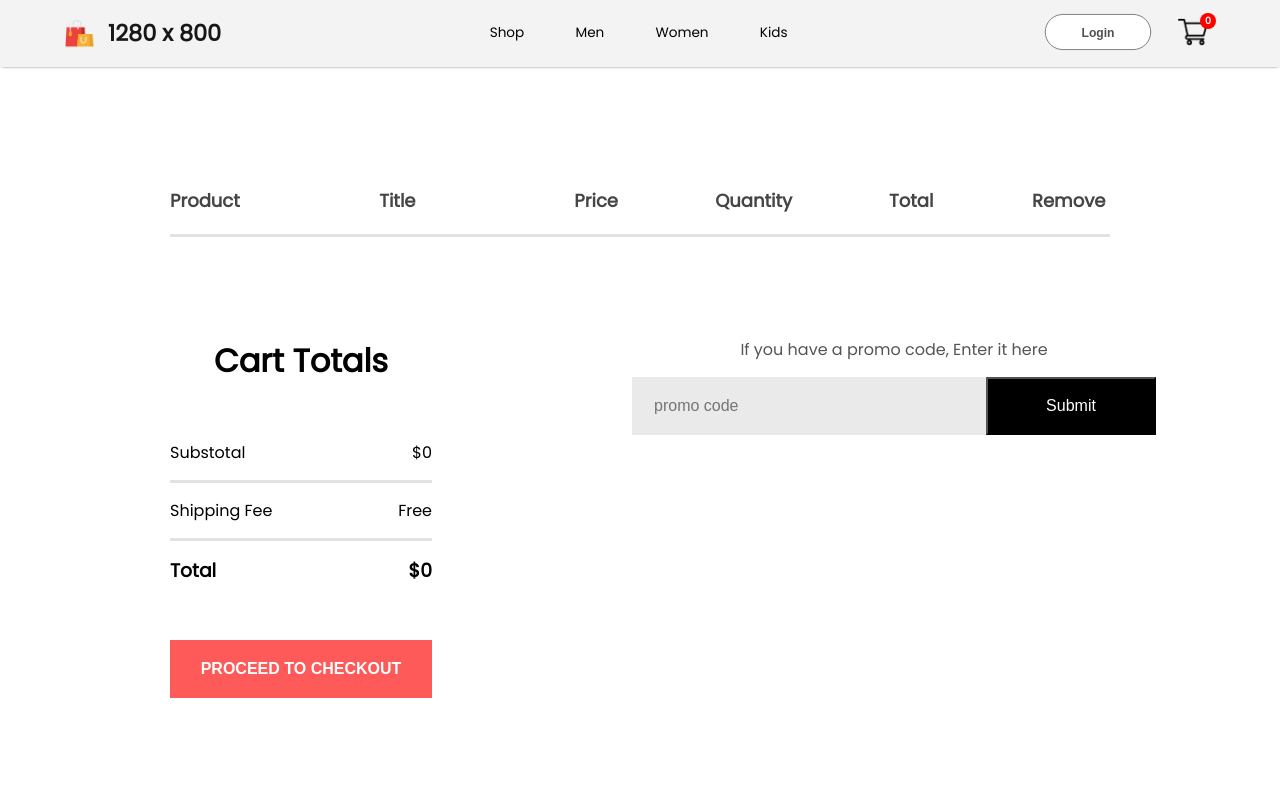
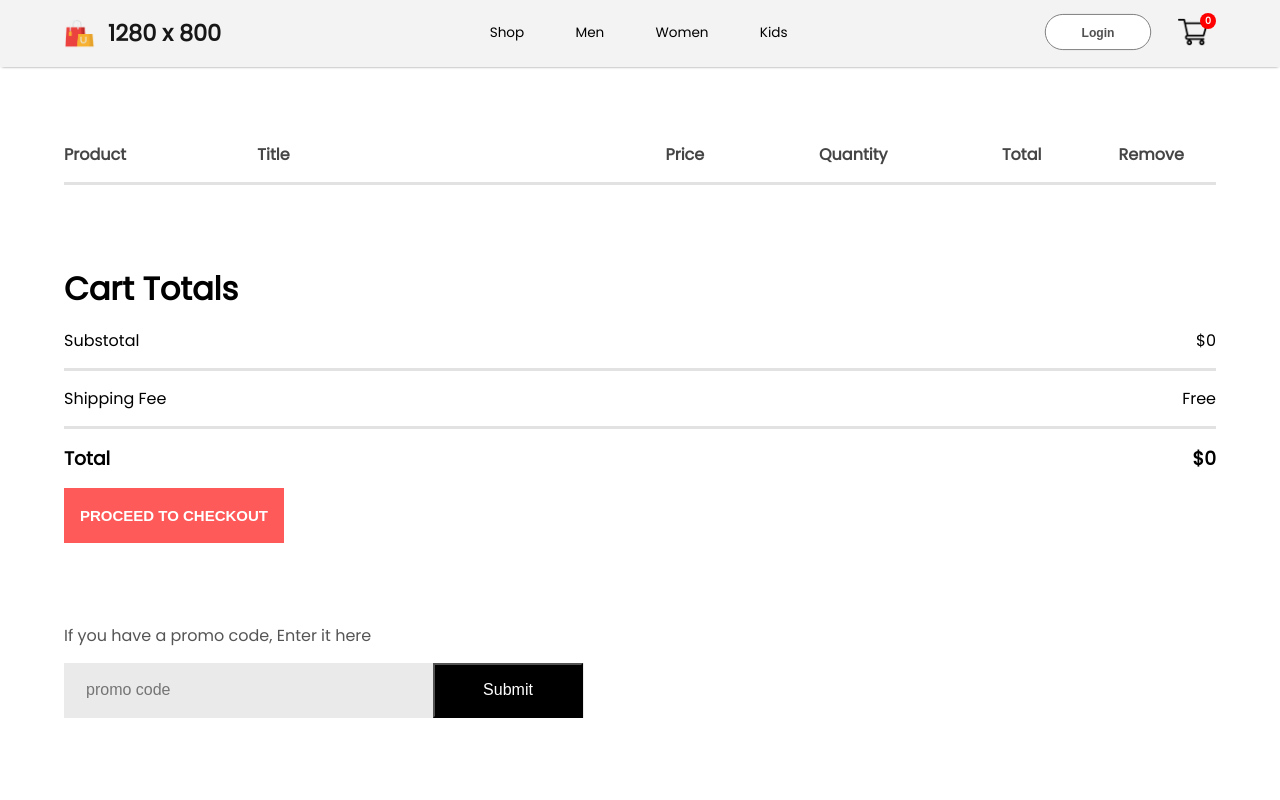
Before and after one commit to adrianmnh/e-comm, a React (Create React App) app: page /cart in a window 1280 px wide. Shown: the top 800 px of the page. Built offline with nearby package versions, Linux system fonts and the light colour scheme.

Commit message:
Refactor CartItems component layout and styling - mobile responsive

```diff
--- a/src/Components/CartItems/CartItems.css
+++ b/src/Components/CartItems/CartItems.css
@@ -1,5 +1,13 @@
 .cartitems {
-	margin: 100px 170px;
+	/* margin: 100px 170px; */
+	display: flex;
+	flex-direction: column;
+
+
+	margin: 100px auto;
+	text-align: left;
+	width: 90vw;
+	max-width: 1400px;
 }
 
 .cartitems hr {
@@ -10,13 +18,30 @@
 
 .cartitems-format-main {
 	display: grid;
-	grid-template-columns: 0.5fr 2fr 1fr 1fr 1fr 1fr;
+	/* grid-template-columns: 0.7fr 2fr 0.8fr 1fr 0.8fr 0.8fr; */
+	grid-template-columns: 0.7fr 5.4fr;
 	align-items: center;
-	gap: 75px;
-	padding: 20px 0px;
+	/* justify-content: end; */
+	gap: 10px 25px;
+	padding: 15px 0px;
 	color: #454545;
 	font-size: 18px;
 	font-weight: 600;
+
+	/* background: red; */
+}
+
+.item-right {
+	display: grid;
+	grid-template-columns: 2fr 0.8fr 1fr 0.8fr 0.8fr;
+	align-items: center;
+	justify-content: center;
+	gap: 10px 0px;
+}
+
+.center {
+	text-align: center;
+	/* font-size: 90px; */
 }
 
 .cartitems-format {
@@ -25,20 +50,16 @@
 }
 
 .cartitems-product-icon {
-	height: 62px;
-}
-
-.cartitems-remove-icon {
-	width: 15px;
-	margin: 0px 40px;
-	cursor: pointer;
+	/* height: 62px; */
+	width: 100px;
+	/* rotate: 90deg; */
 }
 
 .cartitems-quantity-container {
 	display: flex;
 	align-items: center;
 	flex-direction: row;
-	/* gap: 20px; */
+	justify-content: center;
 }
 
 .cartitems-quantity {
@@ -56,12 +77,19 @@
 	background: #fff;
 	font-size: 12px;
 	cursor: pointer;
+}
 
+.cartitems-remove-icon {
+	display: flex;
+	width: 15px;
+	cursor: pointer;
+	margin: 0px 44%;
 }
 
 .cartitems-down {
 	display: flex;
 	margin: 100px 0px;
+	/* gap: 15%; */
 }
 
 .cartitems-total {
@@ -69,7 +97,7 @@
 	display: flex;
 	flex-direction: column;
 	margin-right: 200px;
-	gap: 40px;
+	/* gap: 40px; */
 }
 
 .cartitems-total-item {
@@ -125,3 +153,203 @@
 	color: #fff;
 	cursor: pointer;
 }
+
+@media(max-width: 1280px) {
+	.cartitems {
+		margin: 60px auto;
+	}
+
+	.cartitems-format-main {
+		/* grid-template-columns: 0.7fr 2fr 0.8fr 1fr 0.8fr 0.8fr; */
+		/* grid-template-columns: 0.7fr 5.4fr;
+		/* grid-template-columns: 0.7fr 2fr 0.8fr 1fr 0.8fr 0.8fr; */
+		/* grid-template-columns: 0.5fr 2fr 0.5fr .8fr 0.5fr 0.5fr; */
+		grid-template-columns: 0.8fr 4.3fr;
+		/* gap: 10px 25px;
+		padding: 15px 0px;
+		font-size: 18px; */
+		gap: 15px;
+		padding: 15px 0px;
+		font-size: 16px;
+	}
+
+	.item-right {
+		display: grid;
+		/* grid-template-columns: 2fr 0.8fr 1fr 0.8fr 0.8fr; */
+		grid-template-columns: 1.4fr 0.5fr .8fr 0.5fr 0.5fr;
+		align-items: center;
+		justify-content: center;
+		gap: 10px 0px;
+	}
+
+	.item-name {
+		width: 80%;
+	}
+
+	.cartitems-quantity {
+		width: 45px;
+		height: 40px;
+		font-size: 15px;
+	}
+
+	.cartitems-quantity-change {
+		width: 30px;
+		height: 28px;
+		font-size: 11px;
+	}
+
+	.cartitems-remove-icon {
+		width: 12px;
+	}
+
+	.cartitems-down {
+		margin: 80px 0px;
+		flex-direction: column;
+		gap: 80px;
+		margin-bottom: 60px;
+	}
+
+	.cartitems-total {
+		margin-right: 0px;
+	}
+
+	.cartitems-total button {
+		width: 220px;
+		height: 55px;
+		font-size: 15px;
+	}
+
+	.cartitems-promobox {
+		width: auto;
+		max-width: 500px;
+		height: 55px;
+	}
+
+	.cartitems-promobox input {
+		width: 100%;
+		/* height: 50px; */
+	}
+
+	.cartitems-promobox button {
+		width: 150px;
+		height: 55px;
+		margin-left: -155px;
+	}
+}
+
+@media (max-width: 800px){
+	.cartitems-format-main {
+		grid-template-columns: 1fr 4.3fr;
+		/* gap: 10px 25px;
+		padding: 15px 0px;
+		font-size: 18px; */
+		gap: 0px;
+		padding: 15px 0px;
+		font-size: 2svw;
+	}
+
+	.item-right {
+		display: grid;
+		/* grid-template-columns: 2fr 0.8fr 1fr 0.8fr 0.8fr; */
+		grid-template-columns: 1.4fr 0.5fr .8fr 0.5fr 0.5fr;
+		align-items: center;
+		justify-content: center;
+		gap: 10px 0px;
+	}
+
+	.item-name {
+		width: 95%;
+	}
+}
+
+@media(max-width: 650px){
+	.cartitems-format-main {
+		grid-template-columns: 1.1fr 4.3fr;
+		gap: 10px;
+		padding: 10px 0px;
+	}
+}
+
+@media (max-width: 550px){
+	.cartitems-format-main {
+		display: none;
+		gap: 5px 15px;
+		padding: 5px 0px;
+		justify-items: center;
+	}
+
+	.cartitems-format {
+		display: flex;
+		font-size: 11px;
+	}
+
+	.item-right {
+		display: flex;
+		flex-wrap: wrap;
+		justify-content: space-between;
+		gap: 3px 0px;
+	}
+
+	.item-name {
+		/* position: relative; */
+	}
+
+	.item-price {
+		display: flex;
+		justify-content: space-around;
+		align-items: center;
+		width: 50%;
+		height: 28px;
+		margin-top: 4px;
+	}
+
+	.item-total {
+		display: flex;
+		justify-content: space-around;
+		align-items: center;
+		width: 50%;
+		/* background-color: blue; */
+		height: 28px;
+		font-weight: 600;
+
+	}
+
+	.cartitems-product-icon {
+		height: 105px;
+		width: auto;
+		/* float: left; */
+	}
+
+
+	.cartitems-quantity-container {
+		/* background: red; */
+		align-self: center;
+		margin-top: 4px;
+
+	}
+
+	.cartitems-quantity {
+		/* min-width: 30px; */
+		width: 25px;
+		height: 22px;
+		border: 1px solid #ebebeb;
+		background: #fff;
+		font-size: 9px;
+	}
+
+	.cartitems-quantity-change {
+		width: 26px;
+		height: 14px;
+		font-size: 9px;
+		/* text-align: left; */
+	}
+
+	.cartitems-remove-icon {
+		/* rotate: 10deg; */
+		width: 12px;
+		/* background: red; */
+		/* margin-right: 28px; */
+		margin: 10px 32px;
+		/* float: right; */
+	}
+}
--- a/src/Components/CartItems/CartItems.jsx
+++ b/src/Components/CartItems/CartItems.jsx
@@ -9,11 +9,14 @@ const CartItems = () => {
 	<div className="cartitems">
 		<div className="cartitems-format-main">
 			<p>Product</p>
+			<div className="item-right">
 				<p>Title</p>
-			<p>Price</p>
-			<p>Quantity</p>
-			<p>Total</p>
-			<p>Remove</p>
+				<p className="center">Price</p>
+				<p className="center">Quantity</p>
+				<p className="center">Total</p>
+				<p className="center">Remove</p>
+
+			</div>
 		</div>
 		<hr />
 
@@ -23,15 +26,21 @@ const CartItems = () => {
 					<div>
 					<div className="cartitems-format cartitems-format-main">
 						<img src={e.image} alt="" className="cartitems-product-icon" />
-						<p>{e.name}</p>
-						<p>${e.new_price}</p>
+						<div className="item-right">
+
+							<p className="item-name">{e.name}</p>
+							<p className="item-price center">${e.new_price}</p>
 							<div className="cartitems-quantity-container">
 								<button onClick={() => { removeFromCart(e.id)}} className="cartitems-quantity-change">➖</button>
 								<button className="cartitems-quantity">{cartItems[e.id]}</button>
 								<button onClick={() => { addToCart(e.id)}} className="cartitems-quantity-change">➕</button>
 							</div>
-						<p>${e.new_price * cartItems[e.id]}</p>
+							<p className="item-total center">${e.new_price * cartItems[e.id]}</p>
+							<p>
 							<img className="cartitems-remove-icon" src={remove_icon} onClick={() => { removeItemFromCart(e.id) }} alt="" />
+							</p>
+
+						</div>
 					</div>
 					<hr />
 				</div>
@@ -39,6 +48,7 @@ const CartItems = () => {
 			}
 			return null;
 		})}
+
 		<div className="cartitems-down">
 			<div className="cartitems-total">
 				<h1>Cart Totals</h1>
```
Lines whose indentation alone changed are shown as unchanged.
